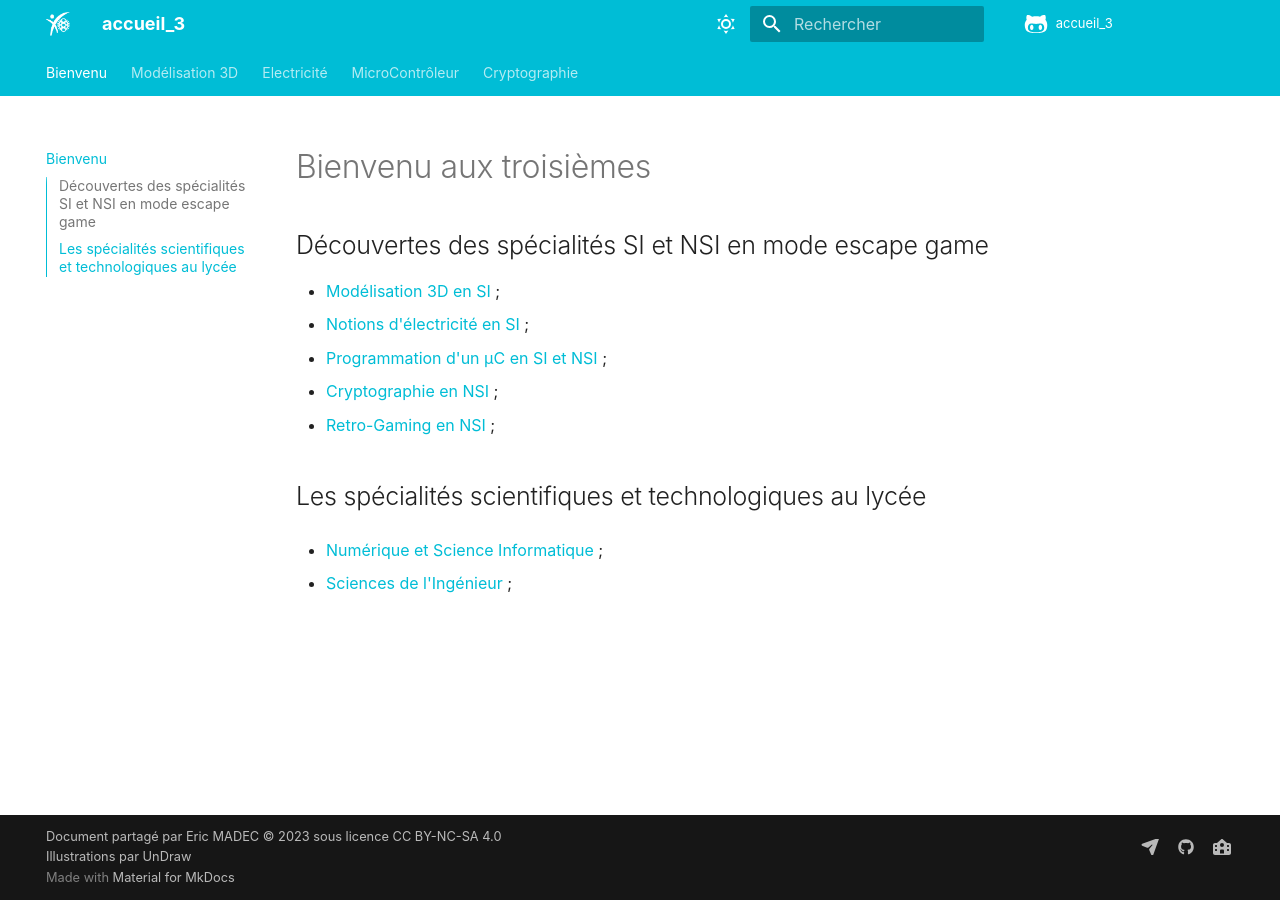
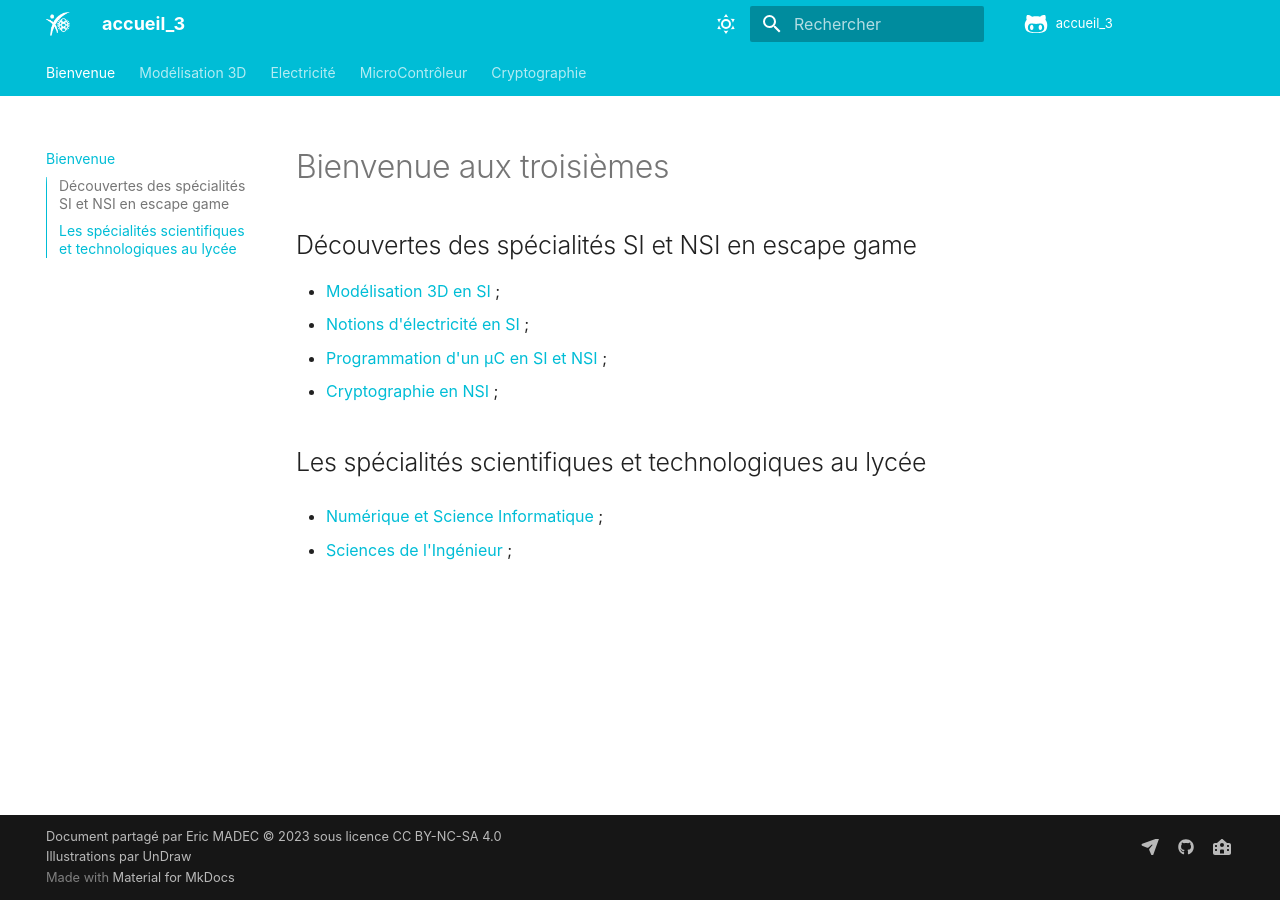
Before and after one commit to ericECmorlaix/accueil_3, an MkDocs documentation site: the page built from docs/index.md, in a window 1280 px wide. Built offline with MkDocs 1.6.1 and Material for MkDocs 9.7.7, drawn with Linux system fonts in a browser that asks for light colours; comment, search, counter and statistics services are not loaded.

Commit message:
bienvenue

```diff
--- a/docs/index.md
+++ b/docs/index.md
@@ -1,13 +1,14 @@
-# Bienvenu aux troisièmes
+# Bienvenue aux troisièmes
 
-## Découvertes des spécialités SI et NSI en mode escape game
+## Découvertes des spécialités SI et NSI en escape game
 
 - [Modélisation 3D en SI](./3D) ;
 - [Notions d'électricité en SI](./elec) ;
 - [Programmation d'un µC en SI et NSI](./µC) ;
 - [Cryptographie en NSI](./crypto) ;
+<!--
 - [Retro-Gaming en NSI](./game) ;
-
+ -->
 
 ## Les spécialités scientifiques et technologiques au lycée
 
--- a/mkdocs.yml
+++ b/mkdocs.yml
@@ -25,7 +25,7 @@ site_author: "Eric MADEC"
 docs_dir: docs
 # Structure du menu principal de navigation, chemins relatifs au dossier docs_dir
 nav:
-    - Bienvenu: index.md
+    - Bienvenue: index.md
     - Modélisation 3D : 3D.md
     - Electricité : elec.md
     - MicroContrôleur : µC.md
```
